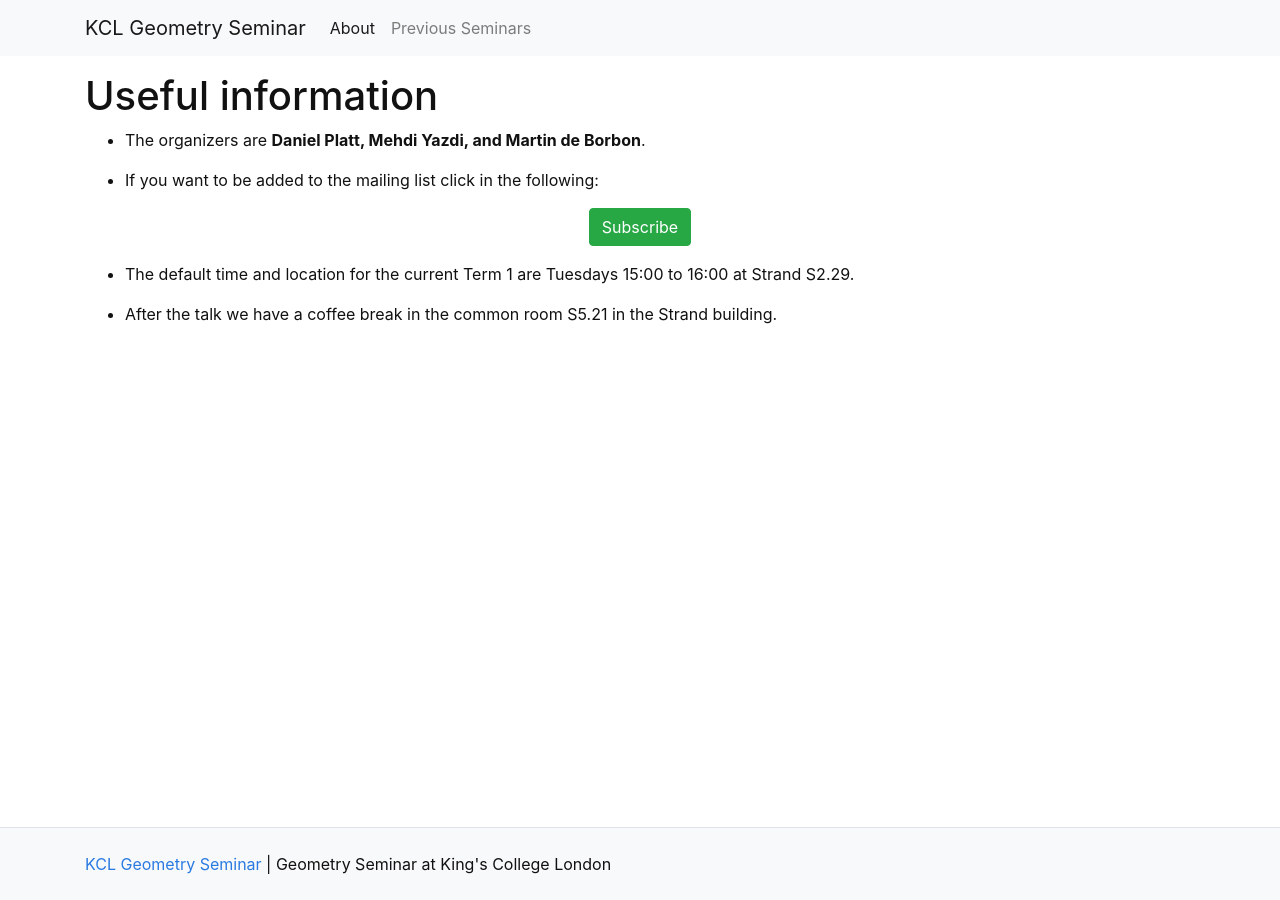
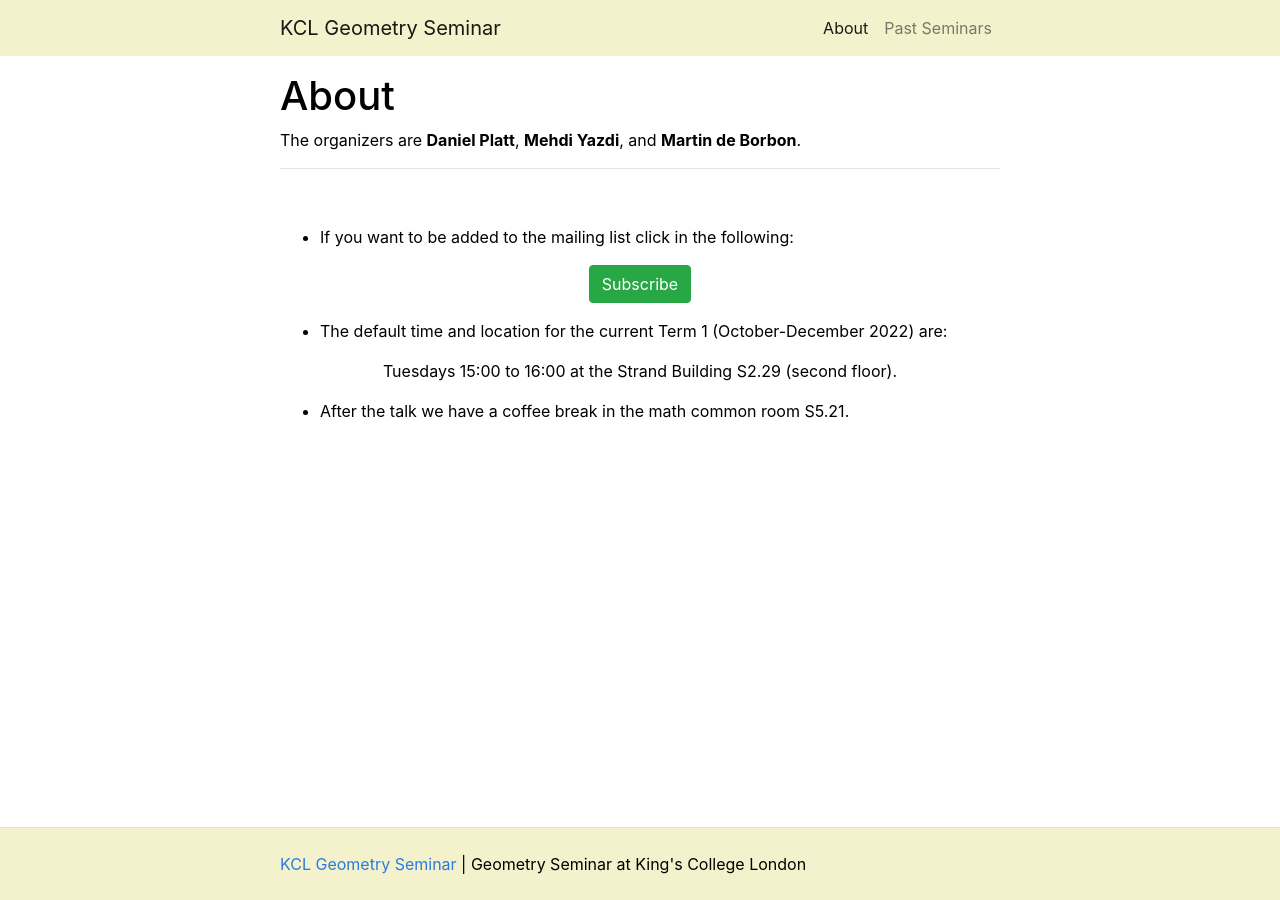
Before and after one commit to MdeBorbon/jekyll-experiments, a Jekyll site: the page built from pages/about.md, in a window 1280 px wide. Built offline with Jekyll 4.4.1, drawn with Linux system fonts in a browser that asks for light colours.

Commit message:
nav bar, layout and deleted useless files

```diff
--- a/_data/theme-colors.csv
+++ b/_data/theme-colors.csv
@@ -5,5 +5,5 @@ success,
 info,
 warning,
 danger,
-light,
+light, #e3dd7961
 dark,
--- a/_includes/template/header.html
+++ b/_includes/template/header.html
@@ -7,7 +7,7 @@
         </button>
 
         <div class="collapse navbar-collapse" id="navbarContent">
-            <ul class="navbar-nav mr-auto">
+            <ul class="navbar-nav ml-auto">
                 {% assign nav_pages = site.html_pages | where_exp: 'p','p.nav' | sort: 'nav_order' %}
                 {% for p in nav_pages %}
                 <li class="nav-item{% if page.url == p.url %} active{% endif %}">
--- a/assets/css/custom.scss
+++ b/assets/css/custom.scss
@@ -4,14 +4,14 @@
 @charset "utf-8";
 
 /* Optionally tweak base body text and link color */
-$text-color: #111 !default;
+$text-color: black !default;
 $link-color: #2a7ae2 !default;
 
 /* Set contain-narrow size for page-narrow layout */
 $container-narrow: 700px;
 
 /* Optionally limit container size to make reading easier */
-// $container-max: 750px;
+$container-max: 750px;
 
 /*
   Colors to theme
--- a/pages/about.md
+++ b/pages/about.md
@@ -1,16 +1,20 @@
 ---
-title: Useful information
+title: About
 nav: About
 nav_order: 1
 ---
 
-* The organizers are **Daniel Platt, Mehdi Yazdi, and Martin de Borbon**.
+The organizers are **Daniel Platt**, **Mehdi Yazdi**, and **Martin de Borbon**.
+
+----------------------------------------------------------------
+<br />
 
 * If you want to be added to the mailing list click in the following:
 
 {% include button.html text="Subscribe" link="https://mailman.kcl.ac.uk/mailman/listinfo/kcl-geometry-seminar" color="success" centered = "true" %}
 
+* The default time and location for the current Term 1 (October-December 2022) are:
 
-* The default time and location for the current Term 1 are Tuesdays 15:00 to 16:00 at Strand S2.29.
+<p align="center"> Tuesdays 15:00 to 16:00 at the Strand Building S2.29 (second floor).</p>
 
-* After the talk we have a coffee break in the common room S5.21 in the Strand building.
+* After the talk we have a coffee break in the math common room S5.21.
--- a/pages/previous_talks.md
+++ b/pages/past.md
@@ -1,9 +1,11 @@
 ---
 title: 2021-2022 Terms 1 and 2
-nav: Previous Seminars
+nav: Past Seminars
 nav_order: 2
 ---
 
+---------------------------------------------------------
+<br />
 
 1 March 2022
 
```
Also changed, not shown: pages/example.md (deleted, +0 -49 lines), pages/search.md (deleted, +0 -6 lines), favicon.ico (deleted).
